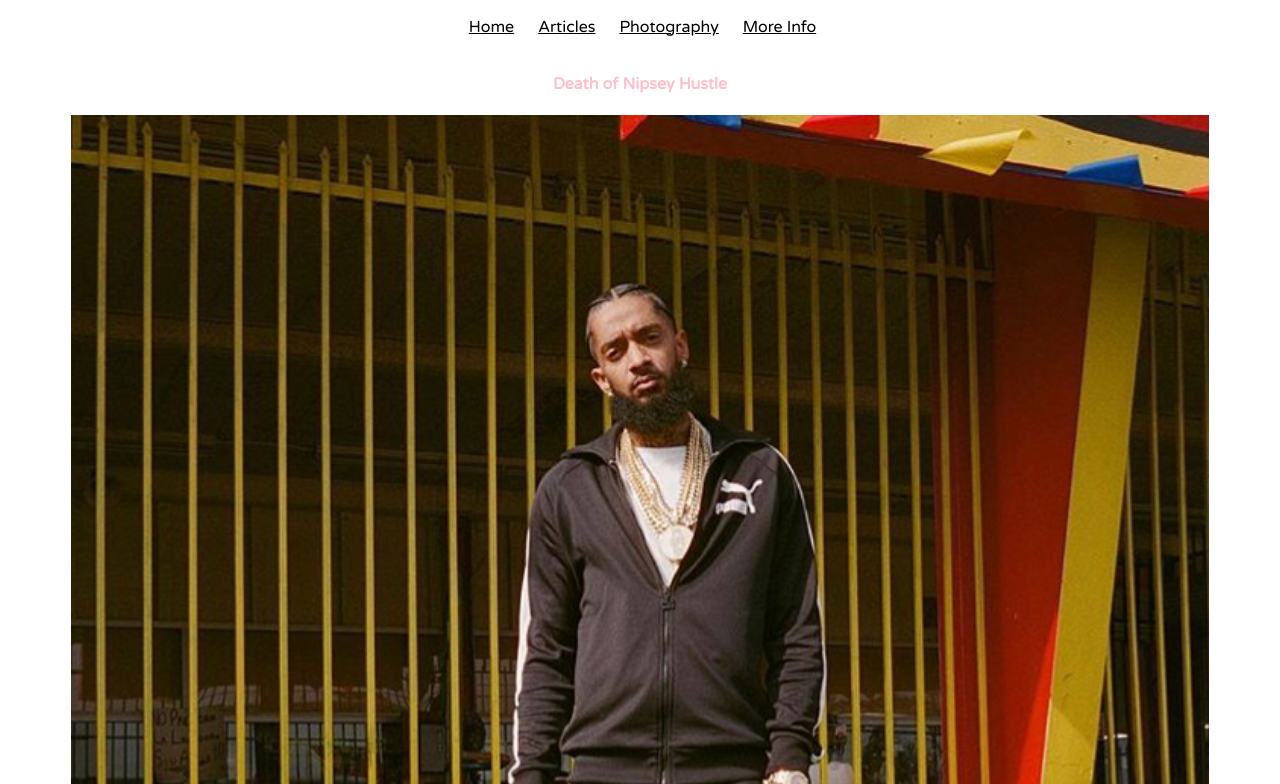
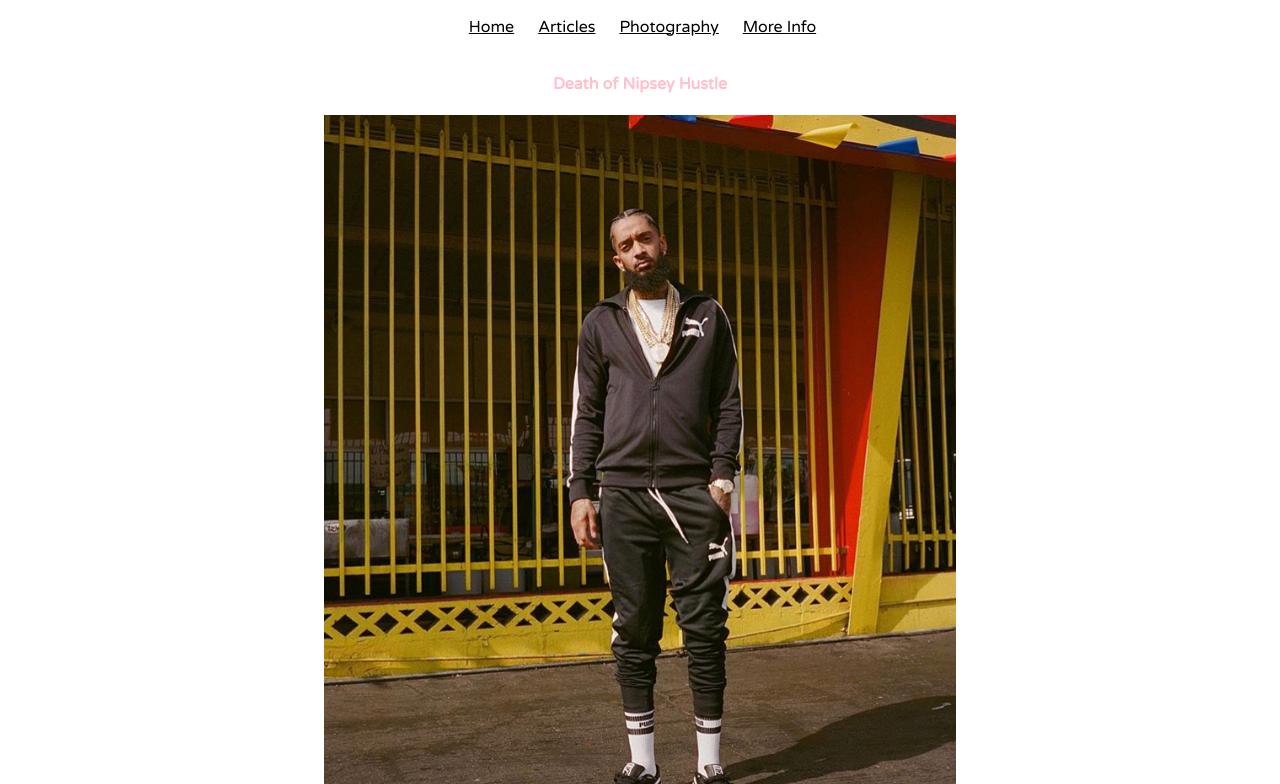
Before and after one commit to nikkivervelde/CIM111, a plain HTML site: page final/pages/index.html in a window 1280 px wide. Shown: the part 536-1320 px from the top of the page. Drawn offline with Linux system fonts and the light colour scheme.

Commit message:
Update index.html

```diff
--- a/final/pages/index.html
+++ b/final/pages/index.html
@@ -58,7 +58,7 @@
           <h4 id="white">Death of Nipsey Hustle</h4>
 
 
-        <img class="imageGallery" src="Photos/nipsey.jpg">
+        <img class="imageGallery2" src="Photos/nipsey.jpg">
 
 
 
```
